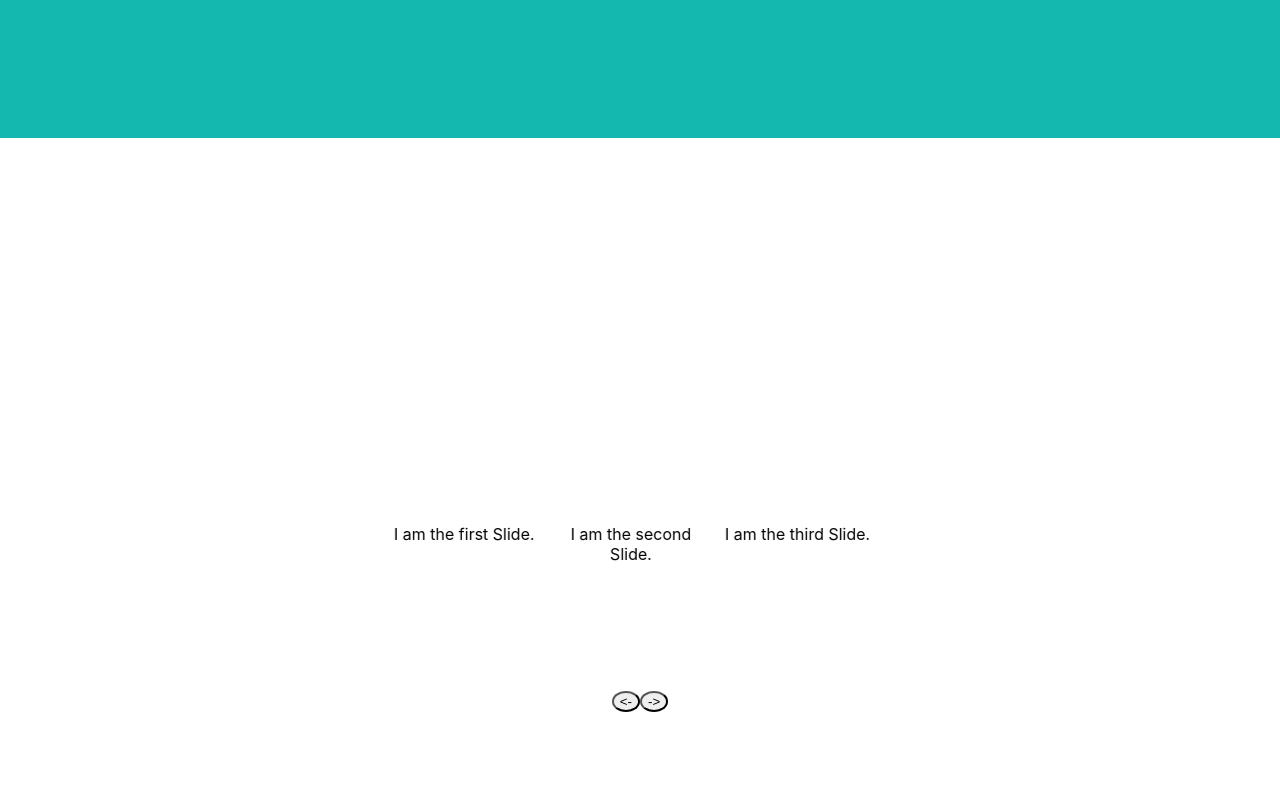
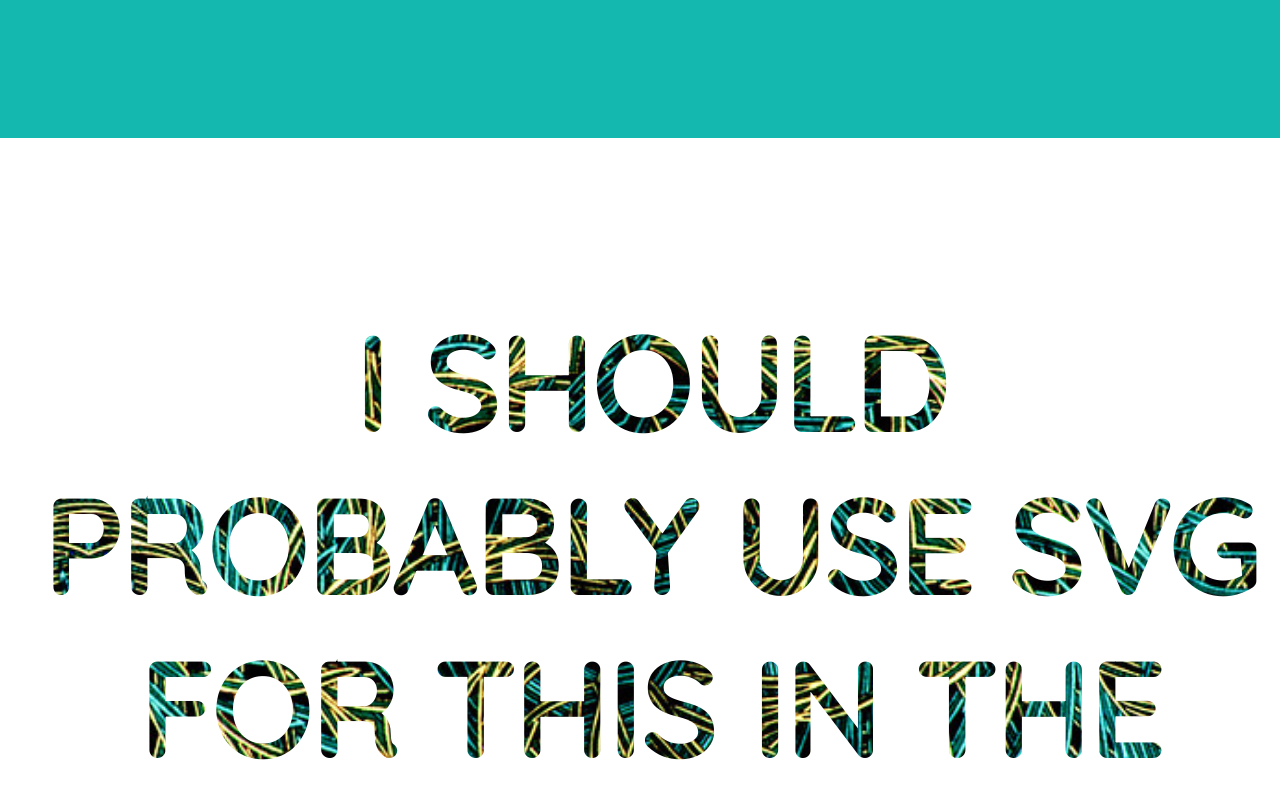
Before and after one commit to Marjan154/marjan-personal-website, a React (Create React App) app: page /#/ in a window 1280 px wide. Shown: the part 1620-2420 px from the top of the page. Built offline with nearby package versions, Linux system fonts and the light colour scheme.

Commit message:
negative space text

```diff
--- a/src/components/Home.js
+++ b/src/components/Home.js
@@ -18,10 +18,13 @@ class Home extends Component {
             Some very interesting information
           </div>
         </div>
-        <div className="homeSection">
-          <Carousel />
+        <div className="homeSection bg">
+          <span className="homeSection bg-text">
+            I SHOULD PROBABLY USE SVG FOR THIS IN THE FUTURE.
+          </span>
         </div>
-        <div className="homeSection bg"></div>
+        <div className="homeSection color">{/* <Carousel /> */}</div>
+
         <div className="homeSection"></div>
       </div>
     );
--- a/src/styles/home.css
+++ b/src/styles/home.css
@@ -46,7 +46,6 @@
   justify-content: space-around;
   display: flex;
   flex-flow: row wrap;
-  align-items: center;
   height: 120vh;
   width: 100vw;
 }
@@ -56,10 +55,26 @@
 }
 
 .homeSection.bg {
+  background-color: white;
+  overflow: hidden;
+  display: inline-block;
+  padding: 10px;
+  font-weight: bold;
+  font-family: arial;
+  color: transparent;
+  font-size: 130px;
+  font-family: "Quicksand", sans-serif;
+}
+.homeSection.bg-text {
   background-image: url(../images/t2.jpg);
   background-size: cover;
   background-repeat: no-repeat;
   background-position: center center;
+  -webkit-text-fill-color: transparent;
+  -webkit-background-clip: text;
+  display: flex;
+  align-items: center;
+  justify-content: space-around;
 }
 
 /* The typing effect */
```
